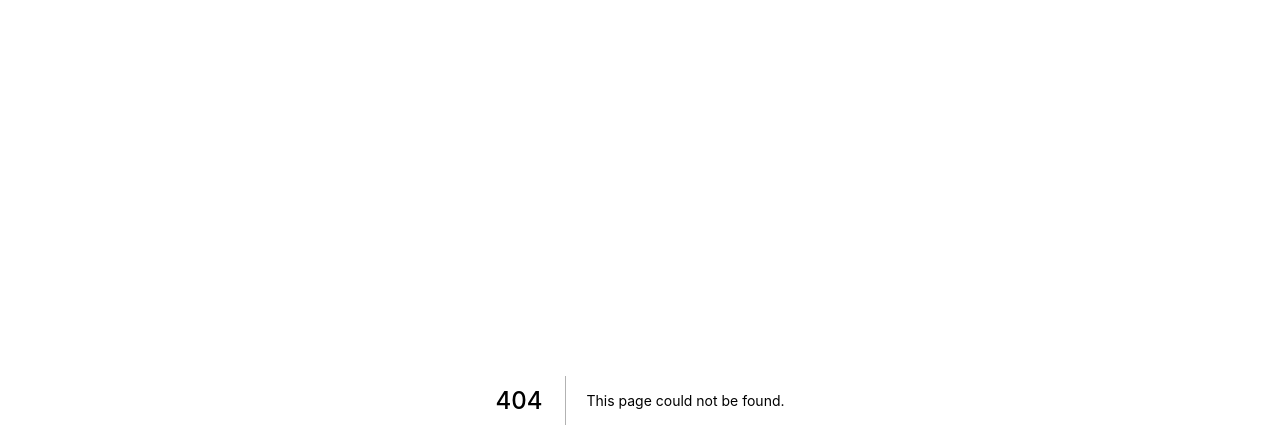
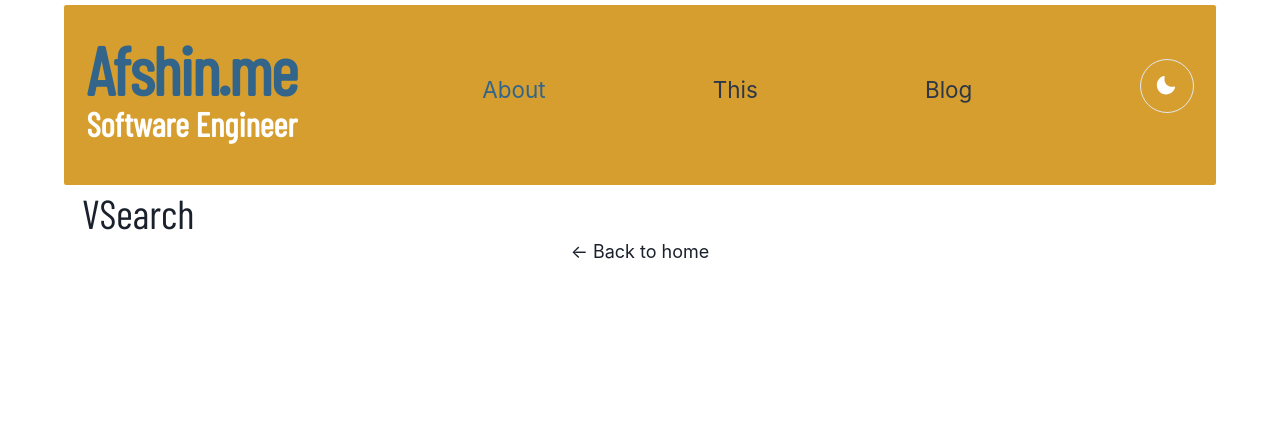
Before and after one commit to afshinator/next-afshin-me, a Next.js app: page /vsearch in a window 1280 px wide. Before the commit this address had no page. Shown: the top 448 px of the page. Built offline with nearby package versions, Linux system fonts and the light colour scheme.

Commit message:
Start the video search page with typescript

```diff
--- /dev/null
+++ b/pages/vsearch.tsx
@@ -0,0 +1,21 @@
+import Layout from "../components/layout";
+import Head from "next/head";
+import { Heading } from "@chakra-ui/react";
+import { ReactElement } from "react";
+
+interface Props {
+  randomClass?: string
+}
+
+export default function VSearchPage({ randomClass }:Props):ReactElement {
+  return (
+    <Layout inPage="vsearch" randomClass={randomClass}>
+      <Head>
+        <title>Video Search</title>
+      </Head>
+      <Heading as="h1" size="xl" fontWeight="regular" px={4}>
+        VSearch
+      </Heading>
+    </Layout>
+  );
+}
```
